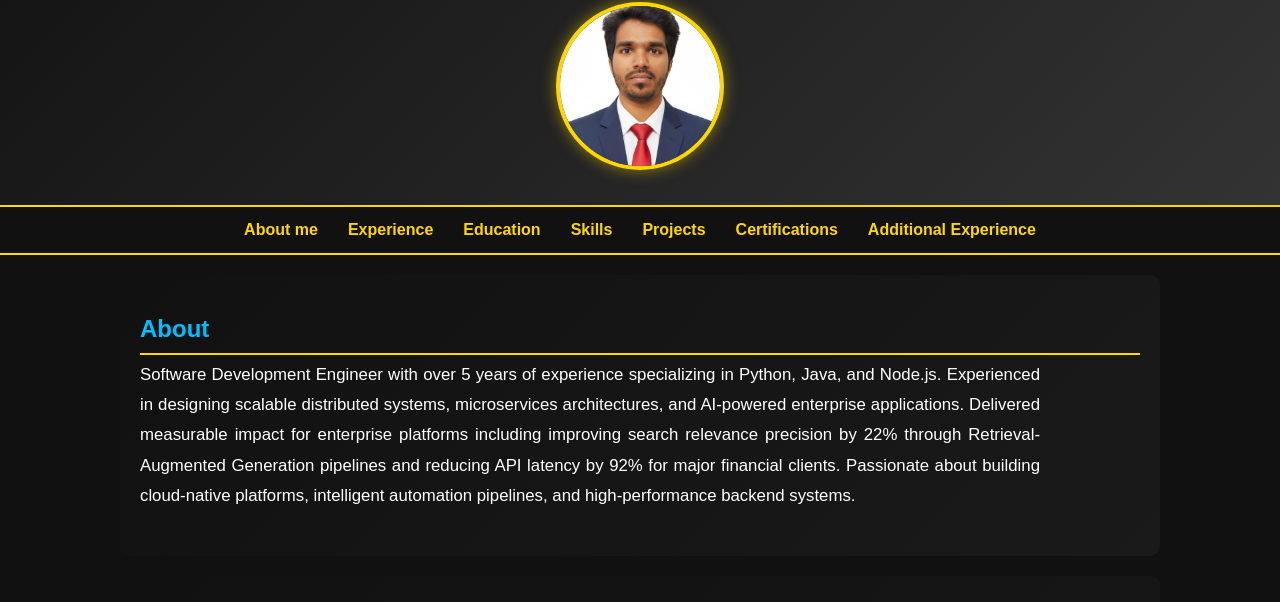
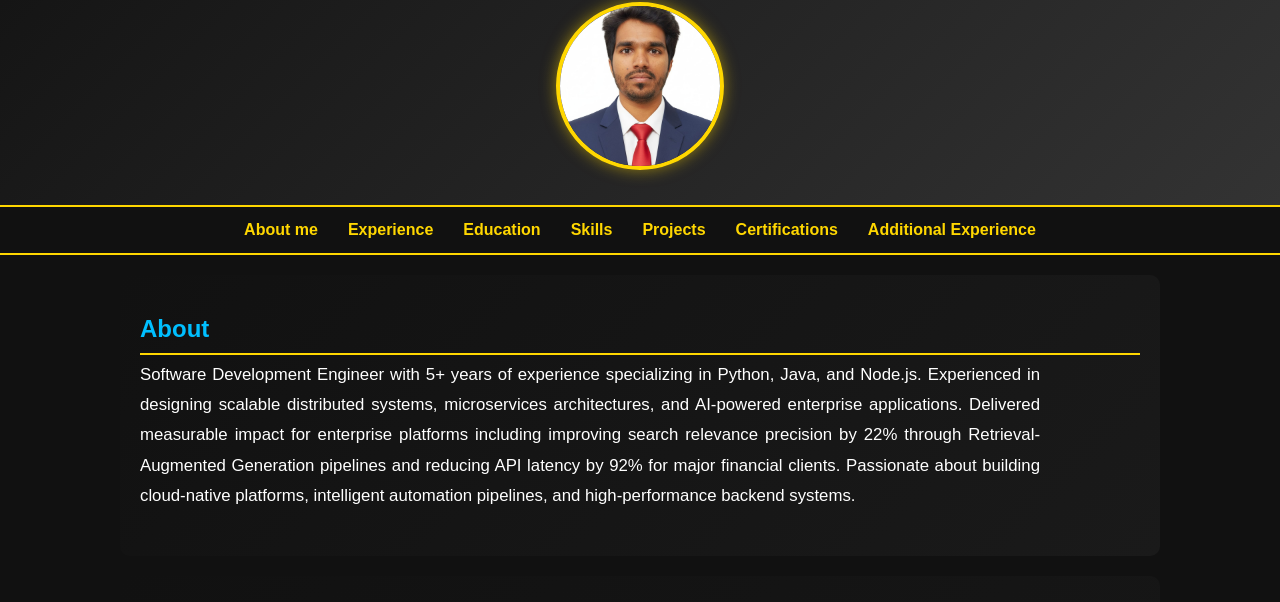
Before and after one commit to Pavankalyans-repo/MyPortfolio, a plain HTML site: page index.html in a window 1280 px wide. Shown: the part 198-800 px from the top of the page. Drawn offline with Linux system fonts and the light colour scheme.

Commit message:
Update index.html

```diff
--- a/index.html
+++ b/index.html
@@ -70,7 +70,7 @@ Software Development Engineer | Distributed Systems | AI Integration
 
 <p class="about-text">
 
-Software Development Engineer with over 5 years of experience specializing in Python, Java, and Node.js. Experienced in designing scalable distributed systems, microservices architectures, and AI-powered enterprise applications.
+Software Development Engineer with 5+ years of experience specializing in Python, Java, and Node.js. Experienced in designing scalable distributed systems, microservices architectures, and AI-powered enterprise applications.
 
 Delivered measurable impact for enterprise platforms including improving search relevance precision by 22% through Retrieval-Augmented Generation pipelines and reducing API latency by 92% for major financial clients. Passionate about building cloud-native platforms, intelligent automation pipelines, and high-performance backend systems.
 
```
